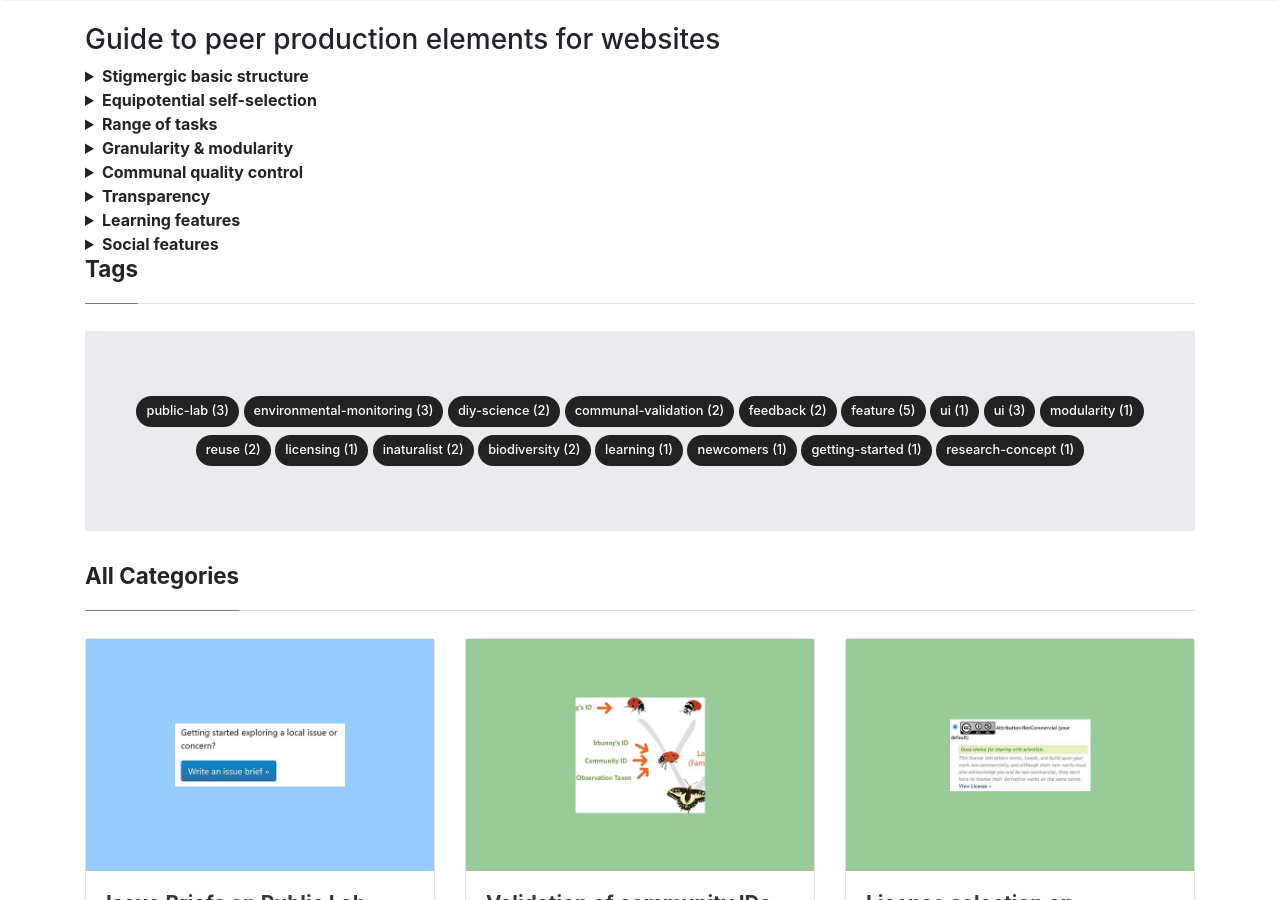
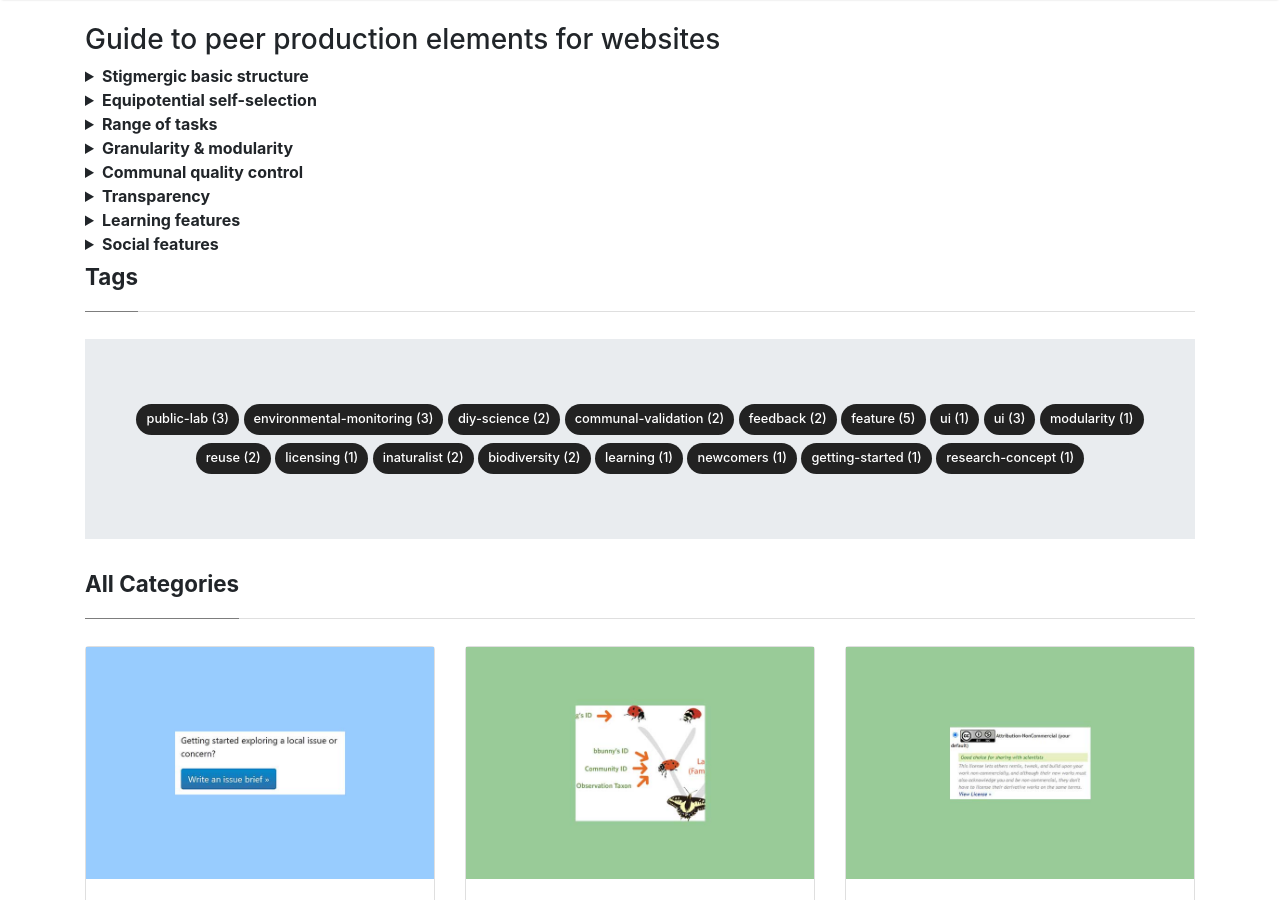
Before and after one commit to PeerProducedResearch/best-practices, a Jekyll site: the page built from index.html, in a window 1280 px wide and 900 px high, scrolled down 354 px. Built offline with Jekyll 4.4.1, drawn with Linux system fonts in a browser that asks for light colours; nearby versions of some CDN libraries; some web fonts are replaced; the list of posts is cut into pages by our own code.

Commit message:
Update default.html

```diff
--- a/_layouts/default.html
+++ b/_layouts/default.html
@@ -117,7 +117,7 @@ ga('send', 'pageview');
 
 <!-- Categories Jumbotron
 ================================================== -->
-<div class="section-title">
+<div class="section-title mt-2">
         <h2><span>Tags</span></h2>
     </div>
 	<div class="jumbotron fortags">
```
